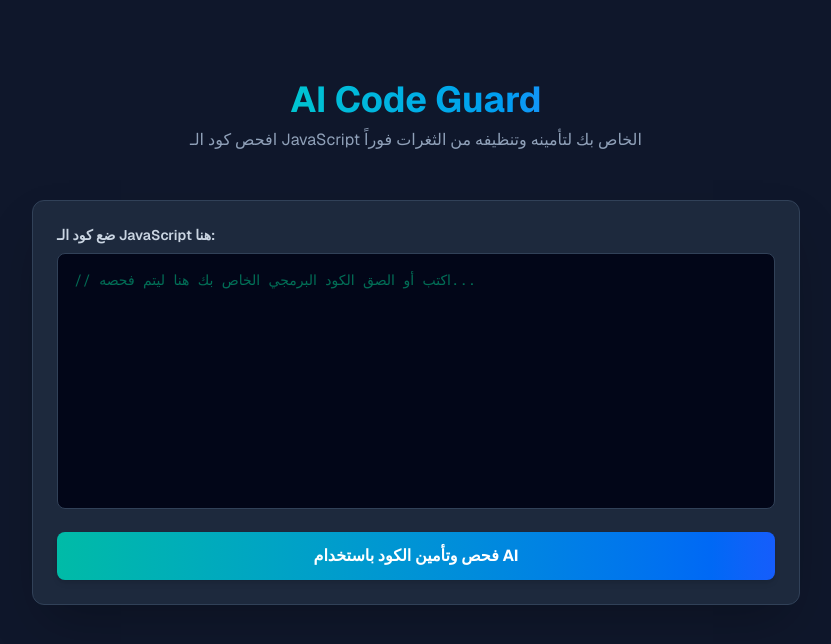
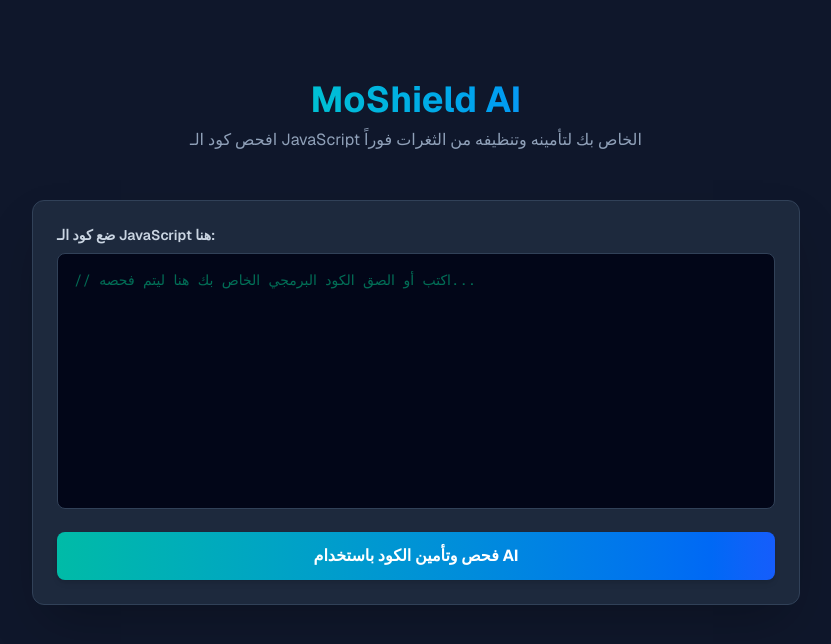
Before and after one commit to mohammed-caybr-it/my-first-saas, a Next.js app: page / in a window 1280 px wide. Shown: the top 644 px of the page, without its empty margins (224-1055 px from the left). Built offline with nearby package versions, Linux system fonts and the light colour scheme.

Commit message:
update app name to MoShield AI

```diff
--- a/app/page.tsx
+++ b/app/page.tsx
@@ -45,7 +45,7 @@
       {/* Header */}
       <header className="text-center my-12">
         <h1 className="text-4xl font-bold bg-gradient-to-r from-teal-400 to-blue-500 bg-clip-text text-transparent mb-2">
-          AI Code Guard
+          MoShield AI
         </h1>
         <p className="text-slate-400">
           افحص كود الـ JavaScript الخاص بك لتأمينه وتنظيفه من الثغرات فوراً
```
